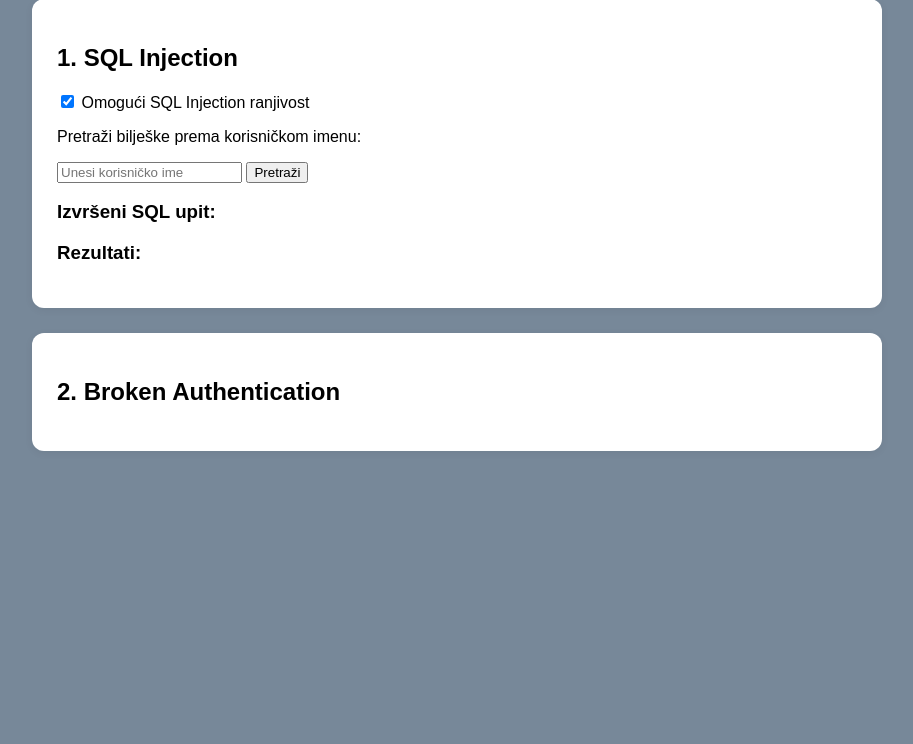
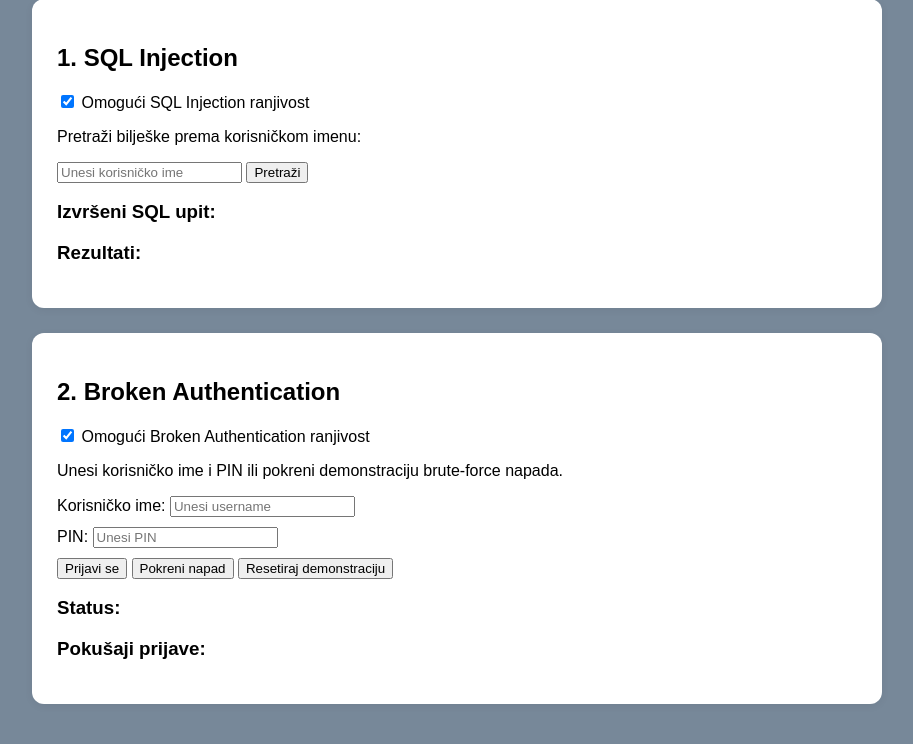
Before and after one commit to FranCopcicProjects/web2-projekt2, a Node server app: page / in a window 1280 px wide. Shown: the part 164-908 px from the top of the page, without its empty margins (183-1096 px from the left). Before the commit the page ends 615 px from the top, so only its background shows below. Run offline with Node 20, Linux system fonts and the light colour scheme.

Commit message:
Implemented broken authentication

```diff
--- a/app.js
+++ b/app.js
@@ -56,6 +56,182 @@ app.post("/sql-injection", async (req, res) => {
 });
 
 
+
+app.post("/auth/login", async (req, res) => {
+    const { username, pin, vulnerable } = req.body;
+    const isVulnerable = vulnerable === true;
+
+    if (
+        typeof username !== "string" ||
+        typeof pin !== "string" ||
+        username.length > 50 ||
+        !/^\d{4}$/.test(pin)
+    ) {
+        return res.status(400).json({
+            error: "Neispravni podaci za prijavu."
+        });
+    }
+
+    const client = await pool.connect();
+
+    try {
+        await client.query("BEGIN");
+
+        const result = await client.query(
+            `SELECT pin, failed_attempts, locked_until
+             FROM users
+             WHERE username = $1
+             FOR UPDATE`,
+            [username]
+        );
+
+        if (result.rows.length === 0) {
+            await client.query("COMMIT");
+
+            return res.json({
+                success: false,
+                blocked: false,
+                message: isVulnerable
+                    ? "Korisničko ime ne postoji."
+                    : "Pogrešno korisničko ime ili PIN."
+            });
+        }
+
+        const user = result.rows[0];
+
+        if (isVulnerable) {
+            const success = pin === user.pin;
+
+            await client.query("COMMIT");
+
+            return res.json({
+                success,
+                blocked: false,
+                message: success
+                    ? "Prijava uspješna!"
+                    : "Pogrešan PIN."
+            });
+        }
+
+        if (
+            user.locked_until &&
+            new Date(user.locked_until) > new Date()
+        ) {
+            await client.query("COMMIT");
+
+            return res.json({
+                success: false,
+                blocked: true,
+                message: "Račun je privremeno zaključan."
+            });
+        }
+
+        let failedAttempts = user.failed_attempts;
+
+        if (user.locked_until) {
+            failedAttempts = 0;
+        }
+
+        if (pin === user.pin) {
+            await client.query(
+                `UPDATE users
+                 SET failed_attempts = 0,
+                     locked_until = NULL
+                 WHERE username = $1`,
+                [username]
+            );
+
+            await client.query("COMMIT");
+
+            return res.json({
+                success: true,
+                blocked: false,
+                message: "Prijava uspješna!"
+            });
+        }
+
+        failedAttempts++;
+
+        const blocked = failedAttempts >= 5;
+
+        await client.query(
+            `UPDATE users
+             SET failed_attempts = $1,
+                 locked_until = CASE
+                     WHEN $2 THEN NOW() + INTERVAL '2 minutes'
+                     ELSE NULL
+                 END
+             WHERE username = $3`,
+            [failedAttempts, blocked, username]
+        );
+
+        await client.query("COMMIT");
+
+        res.json({
+            success: false,
+            blocked,
+            failedAttempts,
+            message: blocked
+                ? "Račun je zaključan na 2 minute."
+                : "Pogrešno korisničko ime ili PIN."
+        });
+
+    } catch (error) {
+        await client.query("ROLLBACK");
+        console.error(error);
+
+        res.status(500).json({
+            error: "Greška prilikom autentifikacije."
+        });
+
+    } finally {
+        client.release();
+    }
+});
+
+
+
+app.post("/auth/reset", async (req, res) => {
+    const { username } = req.body;
+
+    if (typeof username !== "string" || !username.trim()) {
+        return res.status(400).json({
+            error: "Neispravno korisničko ime."
+        });
+    }
+
+    try {
+        const result = await pool.query(
+            `UPDATE users
+             SET failed_attempts = 0,
+                 locked_until = NULL
+             WHERE username = $1
+             RETURNING username`,
+            [username]
+        );
+
+        if (result.rowCount === 0) {
+            return res.status(404).json({
+                error: "Korisnik ne postoji."
+            });
+        }
+
+        res.json({
+            message: `Demonstracija resetirana za korisnika ${result.rows[0].username}.`
+        });
+
+    } catch (error) {
+        console.error(error);
+
+        res.status(500).json({
+            error: "Greška prilikom resetiranja."
+        });
+    }
+});
+
+
+
+
 app.listen(PORT, () => {
     console.log(`Server pokrenut na portu ${PORT}`);
 });
--- /dev/null
+++ b/db/add_columns.sql
@@ -0,0 +1,3 @@
+ALTER TABLE users
+ADD COLUMN IF NOT EXISTS failed_attempts INTEGER NOT NULL DEFAULT 0,
+ADD COLUMN IF NOT EXISTS locked_until TIMESTAMPTZ;
--- a/public/script.js
+++ b/public/script.js
@@ -51,3 +51,177 @@ sqlButton.addEventListener("click", async () => {
         resultsOutput.textContent = "Greška pri slanju zahtjeva.";
     }
 });
+
+
+const authLoginButton = document.getElementById("authLoginButton");
+const authAttackButton = document.getElementById("authAttackButton");
+const authResetButton = document.getElementById("authResetButton");
+
+const authUsername = document.getElementById("authUsername");
+const authPin = document.getElementById("authPin");
+const authVulnerable = document.getElementById("authVulnerable");
+const authStatus = document.getElementById("authStatus");
+const authResults = document.getElementById("authResults");
+
+let authRunning = false;
+
+async function loginAttempt(username, pin) {
+    const response = await fetch("/auth/login", {
+        method: "POST",
+        headers: {
+            "Content-Type": "application/json"
+        },
+        body: JSON.stringify({
+            username,
+            pin,
+            vulnerable: authVulnerable.checked
+        })
+    });
+
+    const data = await response.json();
+
+    if (!response.ok) {
+        throw new Error(data.error || "Greška pri prijavi.");
+    }
+
+    return data;
+}
+
+function displayAttempt(number, pin, data) {
+    const item = document.createElement("p");
+
+    item.textContent =
+        `Pokušaj ${number}: PIN ${pin} - ${data.message}`;
+
+    authResults.appendChild(item);
+}
+
+authLoginButton.addEventListener("click", async () => {
+    if (authRunning) return;
+
+    authRunning = true;
+    authResults.replaceChildren();
+
+    try {
+        const username = authUsername.value.trim();
+        const pin = authPin.value;
+
+        const data = await loginAttempt(username, pin);
+
+        authStatus.textContent = data.message;
+        displayAttempt(1, pin, data);
+
+    } catch (error) {
+        console.error(error);
+        authStatus.textContent = error.message;
+
+    } finally {
+        authRunning = false;
+    }
+});
+
+authAttackButton.addEventListener("click", async () => {
+    if (authRunning) return;
+
+    const username = authUsername.value.trim();
+
+    if (!username) {
+        authStatus.textContent = "Unesi korisničko ime.";
+        return;
+    }
+
+    authRunning = true;
+
+    authLoginButton.disabled = true;
+    authAttackButton.disabled = true;
+    authResetButton.disabled = true;
+    authUsername.disabled = true;
+    authVulnerable.disabled = true;
+
+    authResults.replaceChildren();
+    authStatus.textContent = "Napad u tijeku...";
+
+    try {
+        for (let i = 0; i < 9999; i++) {
+            const pin = String(i).padStart(4, "0");
+
+            const data = await loginAttempt(username, pin);
+
+            displayAttempt(i + 1, pin, data);
+
+            if (data.success) {
+                authStatus.textContent =
+                    `Napad uspješan nakon ${i + 1} pokušaja!`;
+                break;
+            }
+
+            if (data.blocked) {
+                authStatus.textContent =
+                    `Napad zaustavljen nakon ${i + 1} pokušaja.`;
+                break;
+            }
+
+            if (data.message === "Korisničko ime ne postoji.") {
+                authStatus.textContent = data.message;
+                break;
+            }
+
+            if (i === 49) {
+                authStatus.textContent =
+                    "PIN nije pronađen u testnom rasponu.";
+            }
+
+            await new Promise(resolve => setTimeout(resolve, 100));
+        }
+
+    } catch (error) {
+        console.error(error);
+        authStatus.textContent = error.message;
+
+    } finally {
+        authRunning = false;
+
+        authLoginButton.disabled = false;
+        authAttackButton.disabled = false;
+        authResetButton.disabled = false;
+        authUsername.disabled = false;
+        authVulnerable.disabled = false;
+    }
+});
+
+authResetButton.addEventListener("click", async () => {
+    if (authRunning) return;
+
+    authRunning = true;
+
+    try {
+        const username = authUsername.value.trim();
+
+        const response = await fetch("/auth/reset", {
+            method: "POST",
+            headers: {
+                "Content-Type": "application/json"
+            },
+            body: JSON.stringify({
+                username
+            })
+        });
+
+        const data = await response.json();
+
+        if (!response.ok) {
+            throw new Error(data.error || "Greška pri resetiranju.");
+        }
+
+        authStatus.textContent = data.message;
+        authResults.replaceChildren();
+        authPin.value = "";
+
+    } catch (error) {
+        console.error(error);
+        authStatus.textContent = error.message;
+
+    } finally {
+        authRunning = false;
+    }
+});
--- a/public/style.css
+++ b/public/style.css
@@ -19,3 +19,8 @@ section {
     border-radius: 12px;
     box-shadow: 0 2px 8px rgba(0,0,0,0.06);
 }
+
+div{
+    margin: 10px;
+    margin-left: 0px;
+}
--- a/views/index.ejs
+++ b/views/index.ejs
@@ -35,9 +35,51 @@
         <div id="sqlResults"></div>
     </section>
 
-        <section>
-            <h2>2. Broken Authentication</h2>
-        </section>
+
+    <section>
+        <h2>2. Broken Authentication</h2>
+
+        <label>
+            <input type="checkbox" id="authVulnerable" checked>
+            Omogući Broken Authentication ranjivost
+        </label>
+
+        <p>
+            Unesi korisničko ime i PIN ili pokreni
+            demonstraciju brute-force napada.
+        </p>
+
+        <div>
+            <label for="authUsername">Korisničko ime:</label>
+            <input type="text" id="authUsername" placeholder="Unesi username">
+        </div>
+
+        <div>
+            <label for="authPin">PIN:</label>
+            <input type="text" id="authPin" maxlength="4" inputmode="numeric" placeholder="Unesi PIN">
+        </div>
+
+        <div>
+            <button type="button" id="authLoginButton">
+                Prijavi se
+            </button>
+
+            <button type="button" id="authAttackButton">
+                Pokreni napad
+            </button>
+
+            <button type="button" id="authResetButton">
+                Resetiraj demonstraciju
+            </button>
+        </div>
+
+        <h3>Status:</h3>
+        <div id="authStatus"></div>
+
+        <h3>Pokušaji prijave:</h3>
+        <div id="authResults"></div>
+    </section>
+
     </main>
     <script src="/script.js"></script>
 </body>
```
Also changed, not shown: db/init.sql (deleted, +0 -27 lines).
